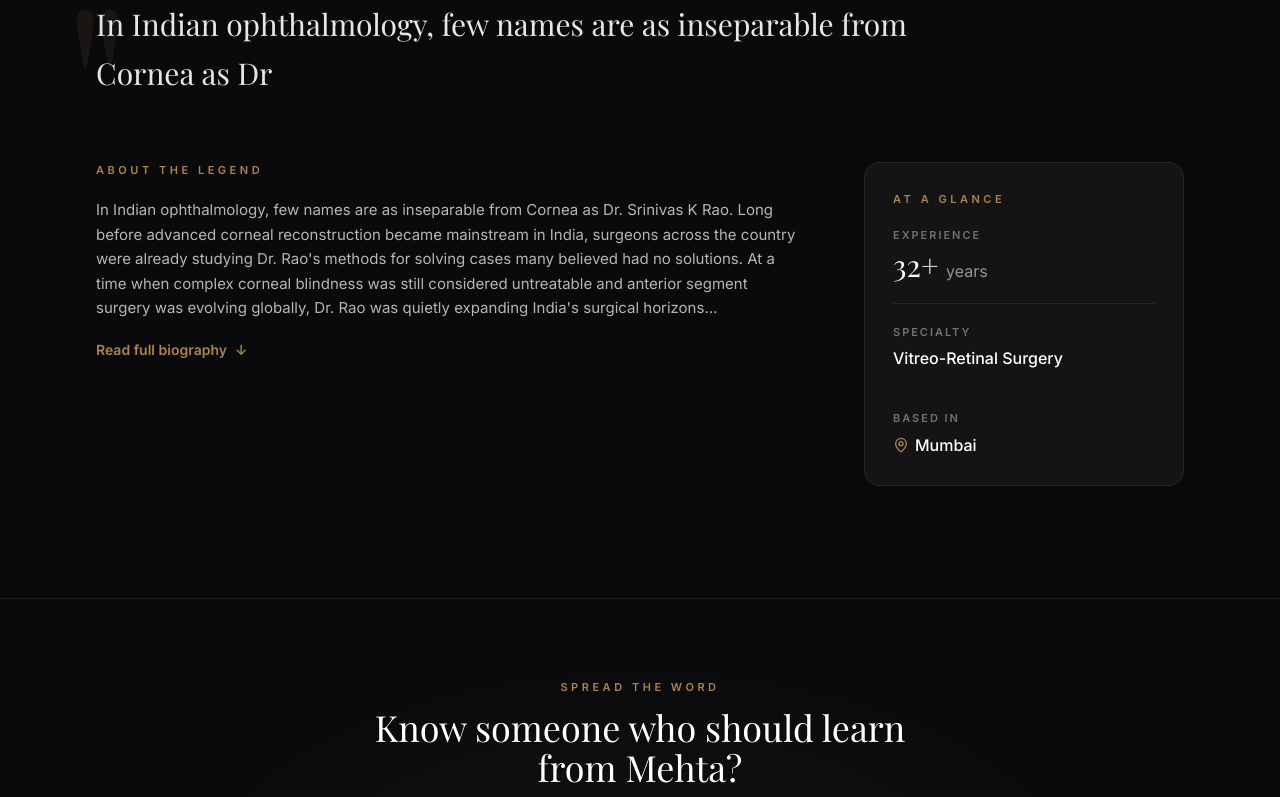
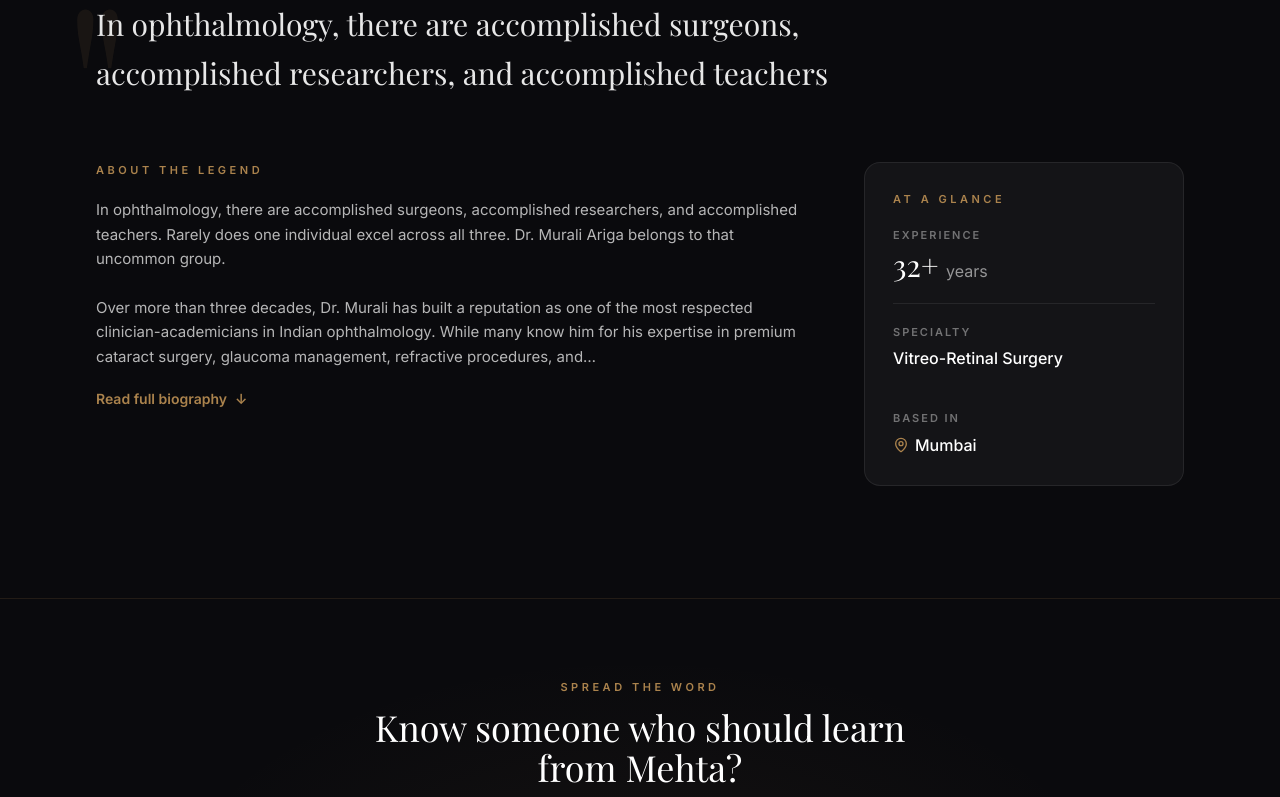
Before and after one commit to ophthaxp/website, a Next.js app: page /doctors/dr-arun-mehta in a window 1280 px wide. Shown: the part 1806-2603 px from the top of the page. Built offline with nearby package versions, Linux system fonts and the light colour scheme; no server answers; a web font is replaced by a local one.

Commit message:
cover image alignment

```diff
--- a/src/app/doctors/[slug]/DoctorDetailClient.tsx
+++ b/src/app/doctors/[slug]/DoctorDetailClient.tsx
@@ -29,13 +29,17 @@ const SPECIALTY_LABELS: Record<string, string> = {
   "ophthalmology-practice-mastery": "Practice Mastery",
 };
 
-const EXTENDED_BIO = `In Indian ophthalmology, few names are as inseparable from Cornea as Dr. Srinivas K Rao. Long before advanced corneal reconstruction became mainstream in India, surgeons across the country were already studying Dr. Rao's methods for solving cases many believed had no solutions. At a time when complex corneal blindness was still considered untreatable and anterior segment surgery was evolving globally, Dr. Rao was quietly expanding India's surgical horizons — pioneering limbal stem cell transplantation, lamellar corneal surgery, keratoprosthesis and complex cataract reconstruction years before they became widely adopted.
+const EXTENDED_BIO = `In ophthalmology, there are accomplished surgeons, accomplished researchers, and accomplished teachers. Rarely does one individual excel across all three. Dr. Murali Ariga belongs to that uncommon group.
 
-Over time, difficult corneal cases across hospitals often ended with a familiar conclusion: "Send it to Dr. Rao." Revered for his surgical instinct, composure and uncompromising standards, he became one of the defining forces behind modern corneal practice in India and across Asia. His contributions to blindness prevention were internationally recognised when the Asia-Pacific Academy of Ophthalmology honoured him with the Outstanding Service in the Prevention of Blindness Award — an honour reserved for those whose work fundamentally changes the future of eye care.
+Over more than three decades, Dr. Murali has built a reputation as one of the most respected clinician-academicians in Indian ophthalmology. While many know him for his expertise in premium cataract surgery, glaucoma management, refractive procedures, and ophthalmic lasers, his influence extends far beyond the operating room. Throughout his career, he has remained deeply committed to advancing the scientific foundations of ophthalmic practice, constantly bridging the gap between what is performed in clinics and what is validated through evidence.
 
-But legends are rarely remembered only for what they performed. They are remembered for what the field became because they existed. Beyond the operating room, Dr. Rao shaped the very culture of Cornea in India — mentoring generations of surgeons, influencing how complex anterior segment surgery is practiced, and eventually founding the Cornea Society of India itself.
+As a trusted referral specialist for complex glaucoma cases, Dr. Murali became known not only for his surgical skill but also for his methodical approach to decision-making. Colleagues often sought his opinion on challenging cases because his recommendations were grounded in both extensive clinical experience and a deep understanding of the scientific literature. In an era where medicine increasingly demands evidence-based practice, he exemplified what it means to combine judgment with scholarship.
 
-For many ophthalmologists, Dr. Rao is not merely a surgeon, teacher or speaker; he is a benchmark for mastery itself. His techniques are studied, his judgment is quoted and his philosophy continues to influence how Cornea is practiced, taught and imagined even today. In many ways, learning Cornea from Dr. Rao is not simply learning a specialty — it is learning from one of the surgeons who helped define the specialty itself.`;
+His academic contributions have been equally significant. With more than 44 scientific publications and 15 book chapters to his name, Dr. Murali has helped shape the body of knowledge that guides ophthalmologists across the country. As a reviewer for leading journals including the Indian Journal of Ophthalmology, Journal of Current Glaucoma Practice, TJOSR, and AJO Case Reports, he has also played an important role in maintaining the quality and integrity of ophthalmic research itself.
+
+Yet perhaps his greatest contribution lies in the example he has set for generations of ophthalmologists. Through his work as a clinician, researcher, teacher, and mentor, Dr. Murali has demonstrated that excellence in medicine is not achieved through technical mastery alone. It is achieved through a lifelong commitment to learning, questioning, publishing, teaching, and continually pushing the profession forward.
+
+For many ophthalmologists, Dr. Murali Ariga represents an ideal that few achieve — the complete ophthalmologist, equally respected in the clinic, the operating room, and the academic world. Learning from him is not merely about understanding surgical techniques or disease management. It is about understanding how a life dedicated to both science and patient care can leave a lasting mark on an entire profession.`;
 
 // ─── Component ────────────────────────────────────────────────────────────────
 
--- a/src/components/TrailerPlayer.tsx
+++ b/src/components/TrailerPlayer.tsx
@@ -78,7 +78,9 @@ function DirectVideo({
         // object-cover so the poster image (and the playing video) fills the
         // container edge-to-edge — otherwise the <video> tag falls back to
         // `object-fit: contain` and letterboxes the poster with black bars.
-        className="absolute inset-0 h-full w-full object-cover"
+        // object-top keeps the subject's face in frame when a portrait-ish
+        // poster is cropped into the 16:9 box.
+        className="absolute inset-0 h-full w-full object-cover object-top"
       >
         <source src={src} />
         Your browser does not support the video tag.
```
